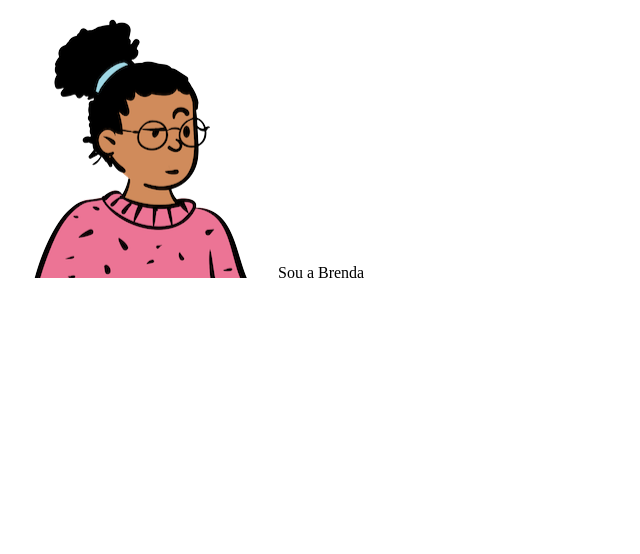
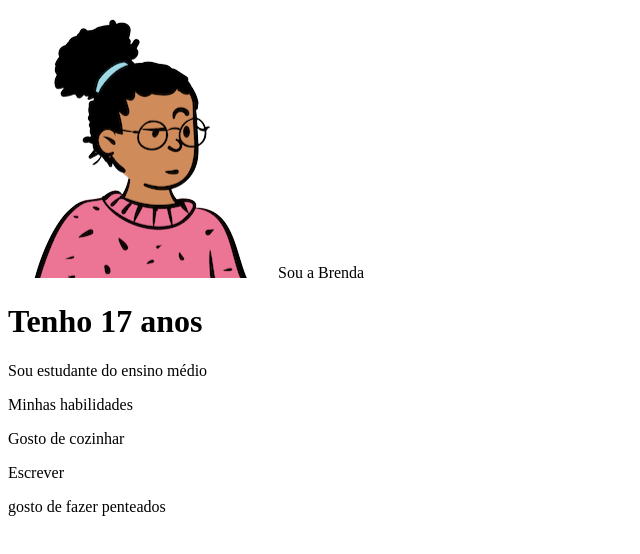
Before and after one commit to Brendamoraes1604/paginas-2I, a plain HTML site: page index.html in a window 1280 px wide. Shown: the whole page, without its empty margins (0-640 px from the left). Drawn offline with Linux system fonts and the light colour scheme.

Commit message:
hdgehjfej

```diff
--- a/index.html
+++ b/index.html
@@ -7,7 +7,18 @@
     <title>Repositorio</title>
 </head>
 <body>
+    <header class="container">
+
     <img src="ING/avatar-perfil.png" alt="avatar-perfil"
     <p >Sou a Brenda</p>
+    <h1>Tenho 17 anos</h1>
+    <p>Sou estudante do ensino médio</p>
+    <p>Minhas habilidades</p>
+    <div>
+        <p>Gosto de cozinhar</p>
+        <p>Escrever</p>
+        <p>gosto de fazer penteados</p>
+    </div>
+    </header>
 </body>
 </html>
```
